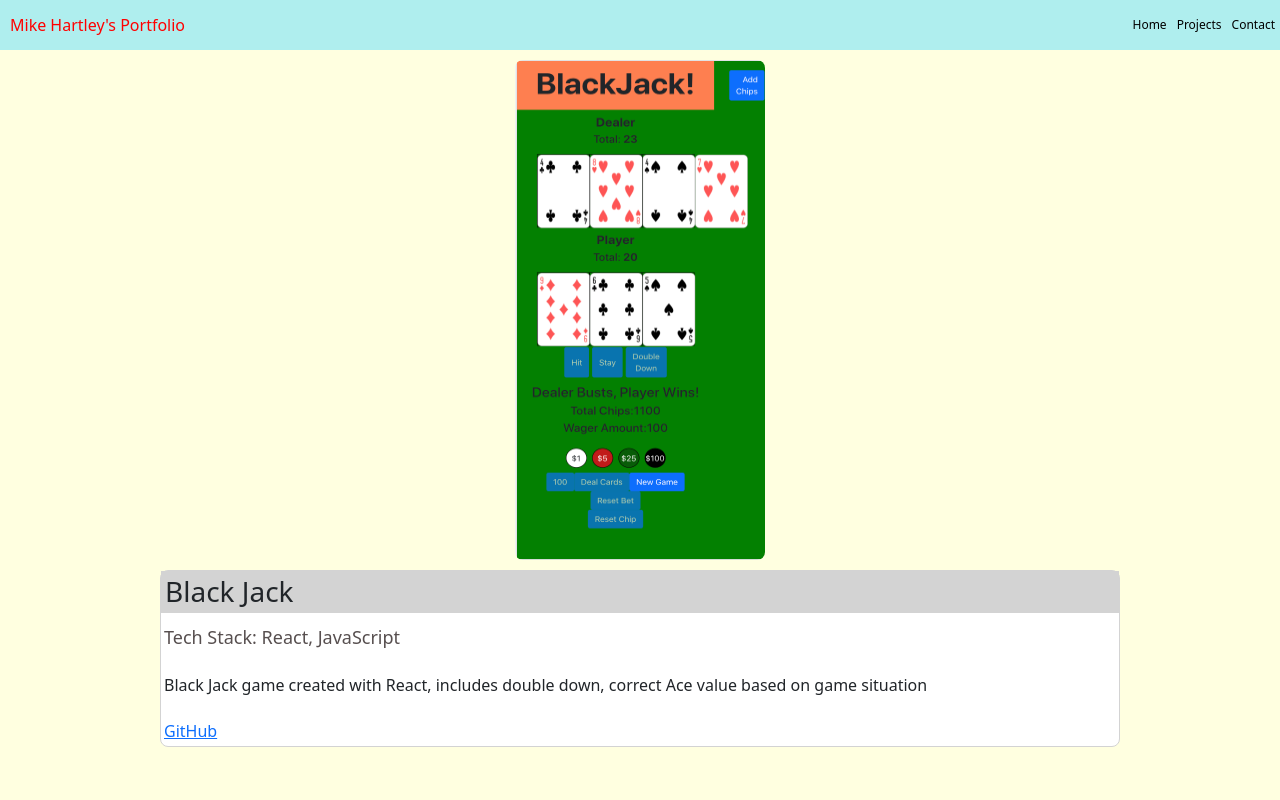
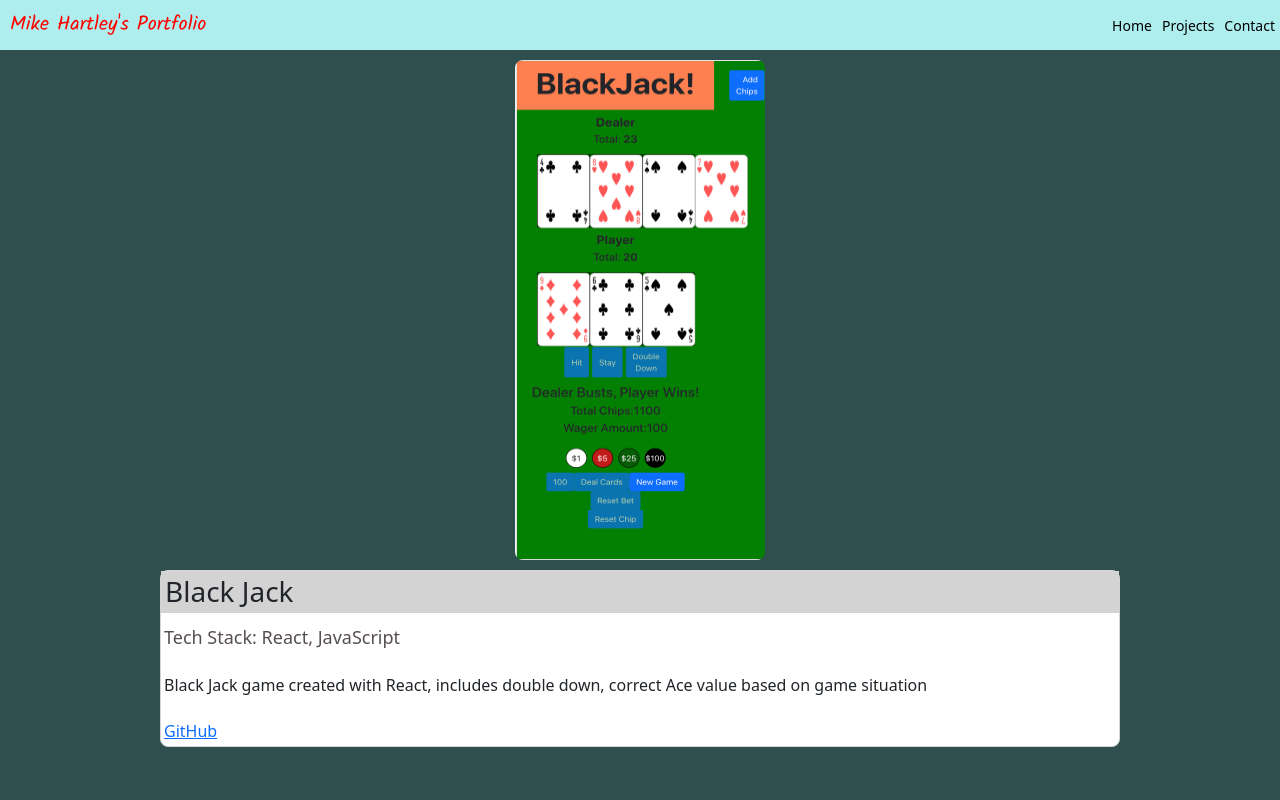
Before and after one commit to mhartley19/portfolio, a React (Create React App) app: page /projects in a window 1280 px wide. Shown: the top 800 px of the page. Built offline with nearby package versions, Linux system fonts and the light colour scheme.

Commit message:
added fonts from GF

```diff
--- a/src/App.css
+++ b/src/App.css
@@ -1,5 +1,25 @@
+
+@import url('https://fonts.googleapis.com/css2?family=Dosis&family=Kalam&family=Libre+Baskerville&family=Montserrat&family=Montserrat+Alternates&family=Oxygen&family=Permanent+Marker&family=Raleway:ital@0;1&family=Roboto+Condensed&family=Shadows+Into+Light&family=Source+Serif+4&family=Space+Mono&display=swap');
+
 :root{
-  background-color: lightyellow;
+  background-color: darkgrey;
+}
+
+body{
+  /* font-family: 'Dosis', sans-serif; */
+
+  /* font-family: 'Libre Baskerville', serif; */
+  /* font-family: 'Montserrat', sans-serif; */
+  /* font-family: 'Montserrat Alternates', sans-serif; */
+  /* font-family: 'Oxygen', sans-serif; */
+  /* font-family: 'Permanent Marker', cursive; */
+  /* font-family: 'Raleway', sans-serif; */
+  /* font-family: 'Roboto Condensed', sans-serif; */
+  /* font-family: 'Shadows Into Light', cursive; */
+  /* font-family: 'Source Serif 4', sans-serif; */
+  /* font-family: 'Space Mono', monospace; */
+
+
 }
 
 #navbar{
@@ -40,7 +60,7 @@
   text-decoration: none;
   color: black;
   margin: 5px;
-  font-size: 12px;
+  font-size: 14px;
   height:50px;
   align-items: center;
   justify-content: center;
@@ -49,7 +69,6 @@
 
 .navlink:hover {
   color: black;
-  font-size: 14px;
   background-color: rgb(134, 223, 223);
   box-shadow: 5px 5px black;
 }
@@ -57,8 +76,8 @@
 .navtitle{
   margin-right: auto;
   margin-left: 10px;
-}
-
+  font-family: 'Kalam', cursive;
+  font-size: 20px;}
 /* image styling for project page */
 
 #project-page{
@@ -71,7 +90,7 @@
   display: flex;
   flex-direction: column;
   align-items: center;
-  background-color: lightyellow;
+  background-color: darkslategrey;
   width: auto;
 
 
```
